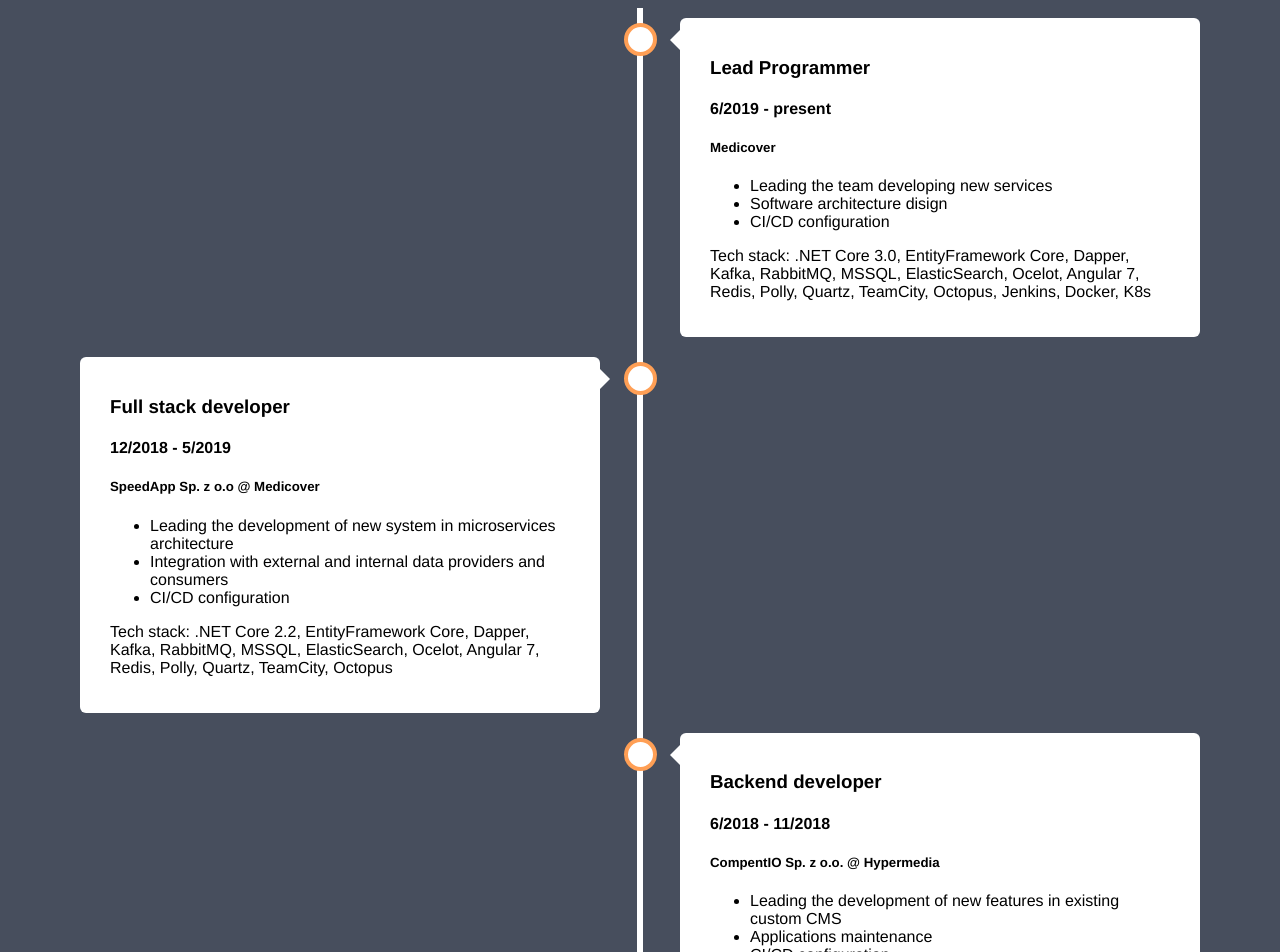
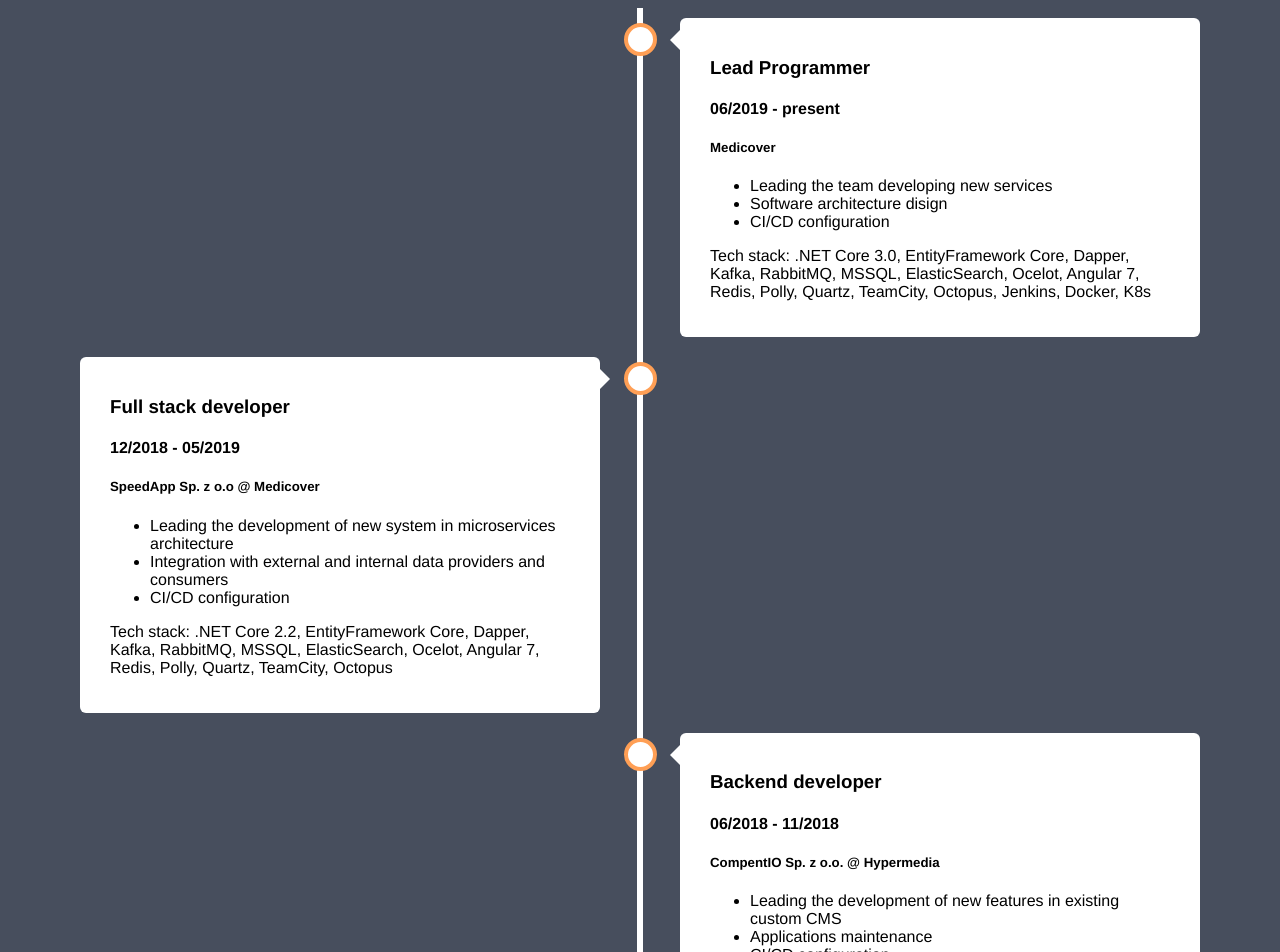
Before and after one commit to diton/diton.github.io, a plain HTML site: page index.html in a window 1280 px wide. Shown: the top 952 px of the page. Drawn offline with Linux system fonts and the light colour scheme.

Commit message:
Update index.html
updates

```diff
--- a/index.html
+++ b/index.html
@@ -144,7 +144,7 @@
   <div class="container right">
     <div class="content">
       <h3>Lead Programmer</h3>
-      <h4>6/2019 - present</h4>
+      <h4>06/2019 - present</h4>
       <h5>Medicover</h5>
       <p>
         <ul>
@@ -159,7 +159,7 @@
   <div class="container left">
     <div class="content">
       <h3>Full stack developer</h3>
-      <h4>12/2018 - 5/2019</h4>
+      <h4>12/2018 - 05/2019</h4>
       <h5>SpeedApp Sp. z o.o @ Medicover</h5>
       <p>
         <ul>
@@ -174,7 +174,7 @@
   <div class="container right">
     <div class="content">
       <h3>Backend developer</h3>
-      <h4>6/2018 - 11/2018</h4>
+      <h4>06/2018 - 11/2018</h4>
       <h5>CompentIO Sp. z o.o. @ Hypermedia</h5>
       <p>
         <ul>
```
